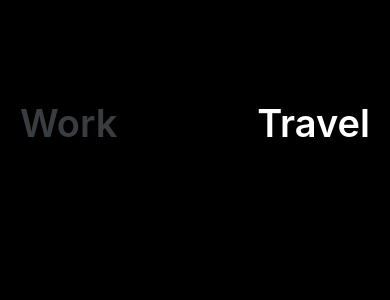
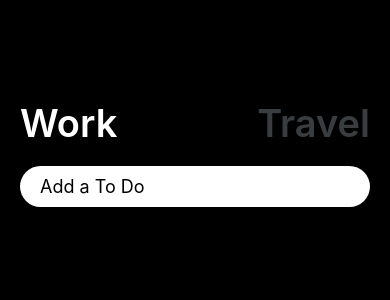
Before and after one commit to WooHyunKing/Todo-App, a React Native app: screen / in a window 390 px wide. Shown: the top 300 px of the page. Built offline with nearby package versions, Linux system fonts and the light colour scheme.

Commit message:
Learn about TextInput

```diff
--- a/App.js
+++ b/App.js
@@ -1,10 +1,16 @@
 import { StatusBar } from "expo-status-bar";
 import { useState } from "react";
-import { StyleSheet, Text, View, TouchableOpacity } from "react-native";
+import {
+  StyleSheet,
+  Text,
+  View,
+  TouchableOpacity,
+  TextInput,
+} from "react-native";
 import { theme } from "./colors";
 
 export default function App() {
-  const [active, setActive] = useState(false);
+  const [active, setActive] = useState(true);
   const travel = () => setActive(false);
   const work = () => setActive(true);
   return (
@@ -25,7 +31,15 @@
             Travel
           </Text>
         </TouchableOpacity>
+        {/* text input은 리액트 네이티브에서 유저가 텍스트를 쓸 수 있는 유일한 방법
+        리액트 네이티브에는 HTML과 같이 textarea나 input이 없음 */}
       </View>
+
+      <TextInput
+        keyboardType="number-pad"
+        placeholder={active ? "Add a To Do" : "Where do you want to go?"}
+        style={styles.input}
+      />
     </View>
   );
 }
@@ -45,6 +59,14 @@
     fontSize: 38,
     fontWeight: "600",
     //color: active ? "white" : theme.grey,
+  },
+  input: {
+    backgroundColor: "white",
+    paddingVertical: 10,
+    paddingHorizontal: 20,
+    borderRadius: 30,
+    marginTop: 20,
+    fontSize: 18,
   },
 });
 
```
